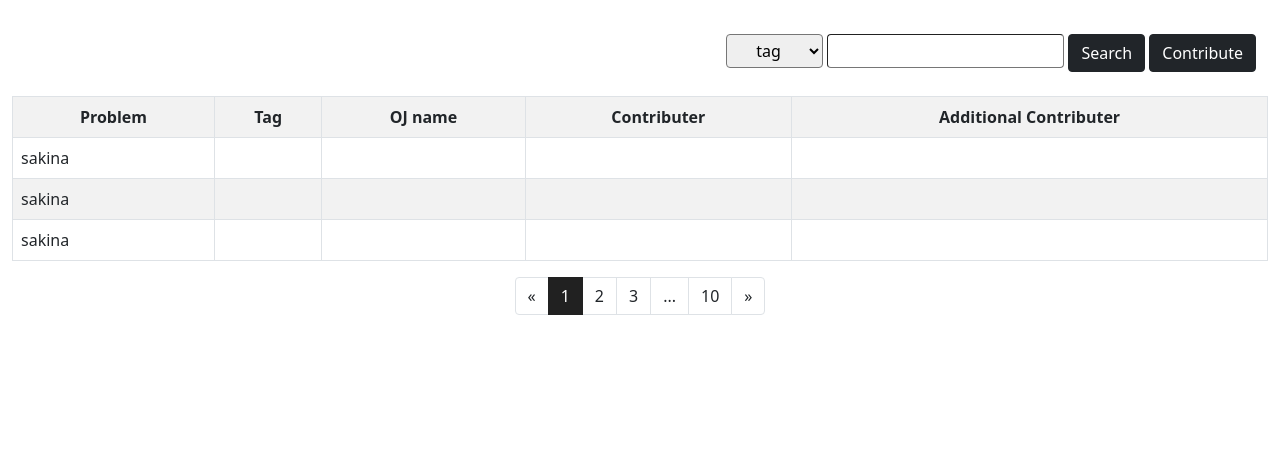
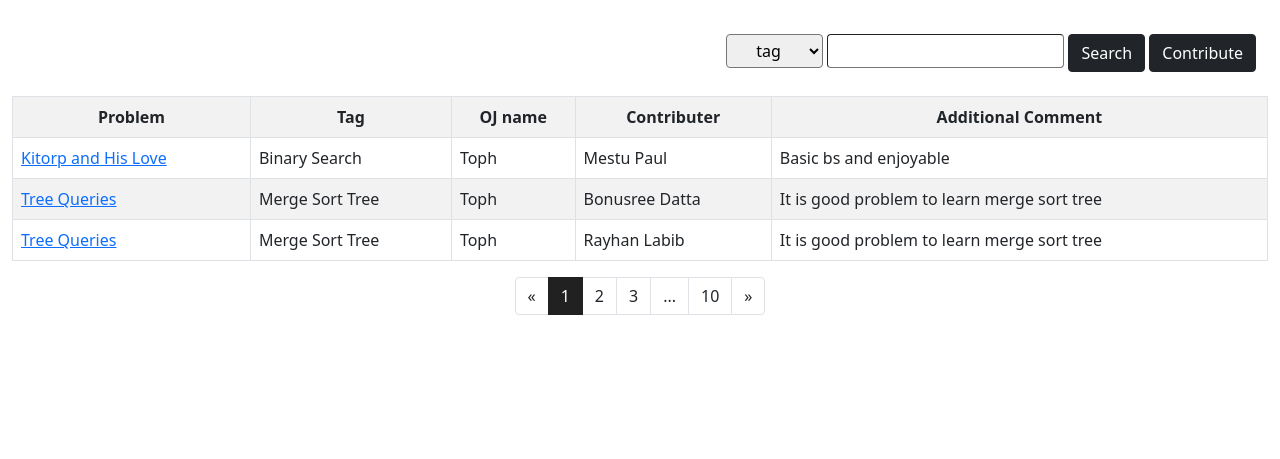
Before and after one commit to Bonusree/programming_adda, a Django app: page /problems/ in a window 1280 px wide. Shown: the part 46-505 px from the top of the page. Run offline with Django 4.2, Linux system fonts and the light colour scheme; some libraries are stand-ins or nearby versions.

```diff
--- a/templates/contestants.html
+++ b/templates/contestants.html
@@ -26,21 +26,21 @@
       <th class="text-center">Others</th>
     </tr>
     <tr>
-      <td>sakina</td>
+      <td>Mestu Paul</td>
       <td></td>
       <td></td>
       <td></td>
       <td></td>
     </tr>
     <tr>
-      <td>sakina</td>
+      <td>Bonusree Datta</td>
       <td></td>
       <td></td>
       <td></td>
       <td></td>
     </tr>
     <tr>
-      <td>sakina</td>
+      <td>Rayhan Labib</td>
       <td></td>
       <td></td>
       <td></td>
--- a/templates/problems.html
+++ b/templates/problems.html
@@ -30,28 +30,28 @@
       <th class="text-center">Tag</th>
       <th class="text-center">OJ name</th>
       <th class="text-center">Contributer</th>
-      <th class="text-center">Additional Contributer</th>
+      <th class="text-center">Additional Comment</th>
     </tr>
     <tr>
-      <td>sakina</td>
-      <td></td>
-      <td></td>
-      <td></td>
-      <td></td>
+      <td><a href="https://toph.co/p/kitorp-and-his-love">Kitorp and His Love</a></td>
+      <td>Binary Search</td>
+      <td>Toph</td>
+      <td>Mestu Paul</td>
+      <td>Basic bs and enjoyable</td>
     </tr>
     <tr>
-      <td>sakina</td>
-      <td></td>
-      <td></td>
-      <td></td>
-      <td></td>
+      <td><a href="https://toph.co/p/tree-queries">Tree Queries</a></td>
+      <td>Merge Sort Tree</td>
+      <td>Toph</td>
+      <td>Bonusree Datta</td>
+      <td>It is good problem to learn merge sort tree</td>
     </tr>
     <tr>
-      <td>sakina</td>
-      <td></td>
-      <td></td>
-      <td></td>
-      <td></td>
+      <td><a href="https://toph.co/p/tree-queries">Tree Queries</a></td>
+      <td>Merge Sort Tree</td>
+      <td>Toph</td>
+      <td>Rayhan Labib</td>
+      <td>It is good problem to learn merge sort tree</td>
     </tr>
   </table>
   <nav aria-label="Page navigation">
```
Also changed, not shown: templates/blogs.html (+4 -4 lines), templates/editorials.html (+4 -4 lines).
